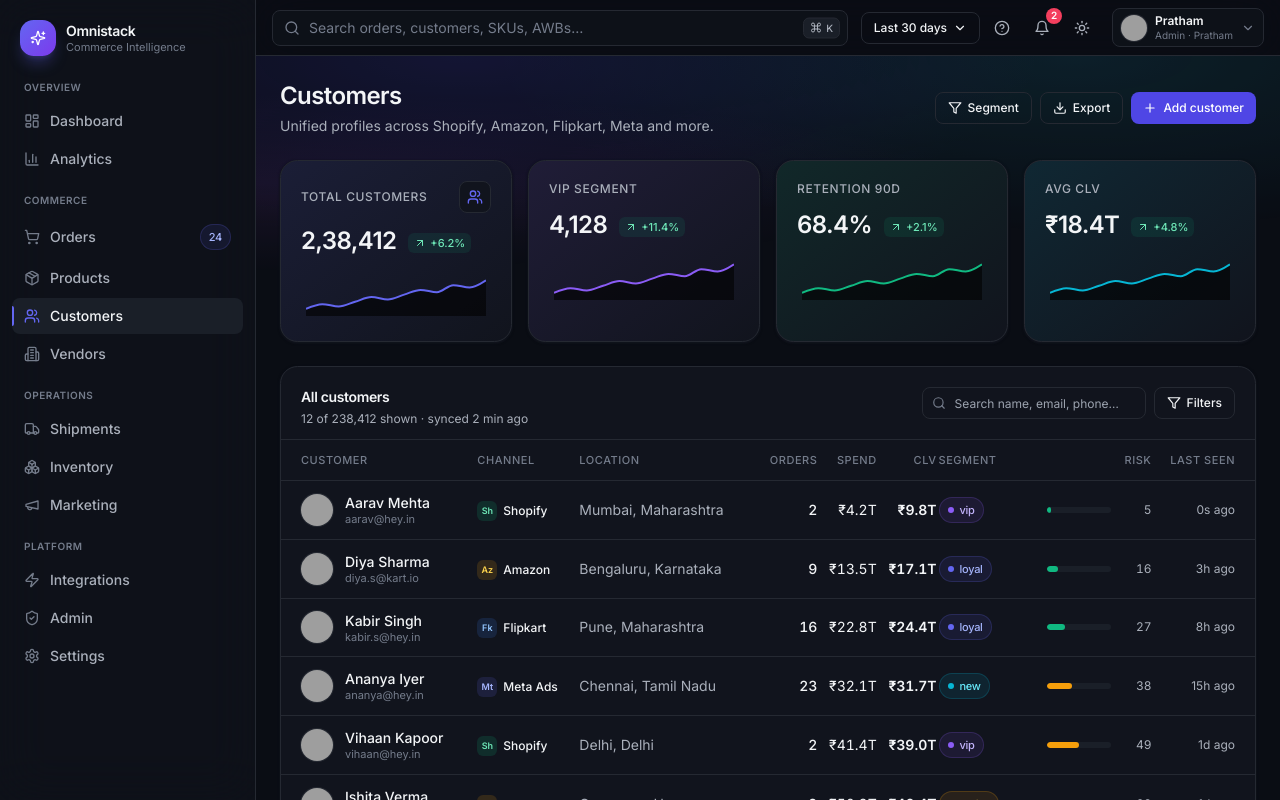
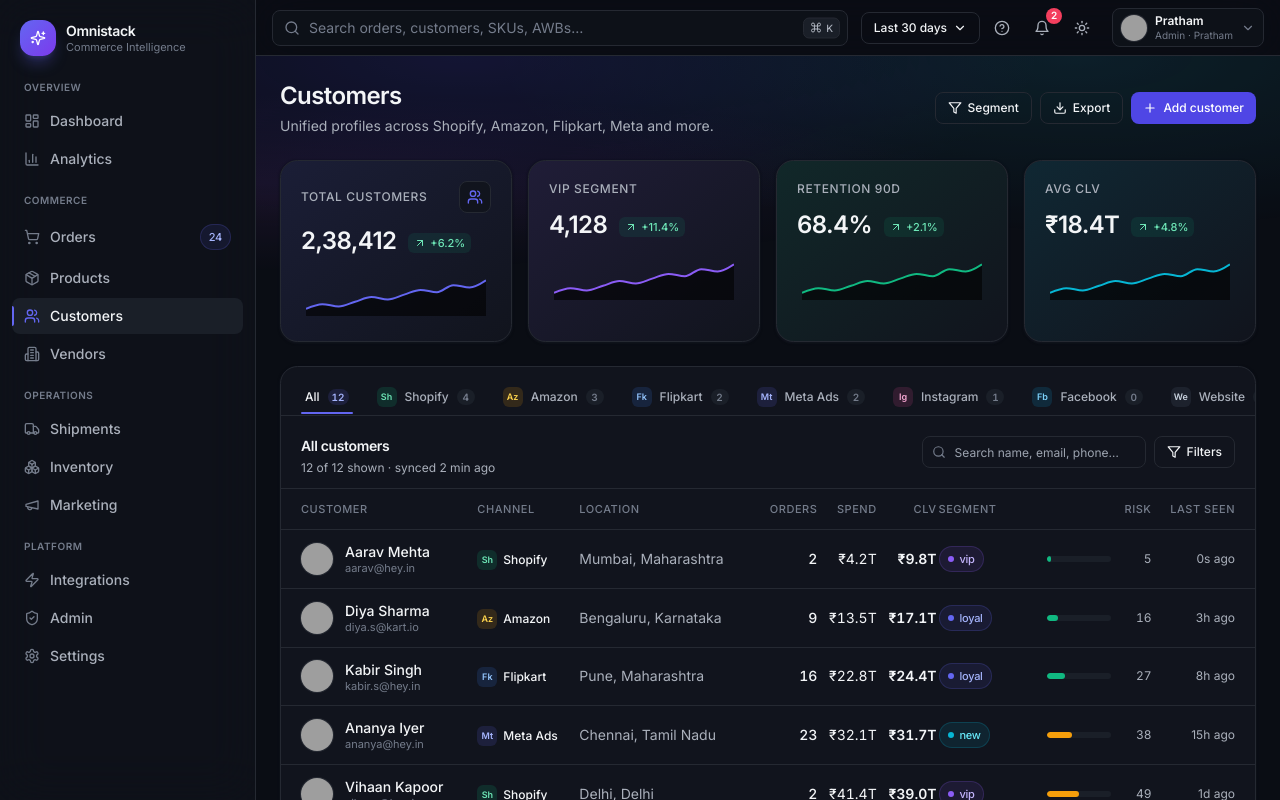
Before and after one commit to npcdazai/dataCenterErp, a Next.js app: page /customers in a window 1280 px wide. Built offline with nearby package versions, Linux system fonts and the light colour scheme; grey boxes are pictures that could not be loaded.

Commit message:
Implement channel tabs and search functionality in CustomersPage

```diff
--- a/app/customers/page.tsx
+++ b/app/customers/page.tsx
@@ -1,3 +1,7 @@
+"use client";
+
+import { useMemo, useState } from "react";
+import { motion } from "framer-motion";
 import { Download, Filter, Plus, Search, Users } from "lucide-react";
 import { Card, CardBody, CardHeader } from "@/components/ui/Card";
 import { Button } from "@/components/ui/Button";
@@ -7,7 +11,8 @@
 import { PageHeader } from "@/components/ui/PageHeader";
 import { KpiCard } from "@/components/ui/KpiCard";
 import { customers } from "@/lib/mock-data";
-import { formatINR, formatNumber, timeAgo } from "@/lib/utils";
+import { Platform } from "@/lib/types";
+import { cn, formatINR, formatNumber, timeAgo } from "@/lib/utils";
 
 const segmentTone: Record<string, "brand" | "success" | "warning" | "danger" | "neutral" | "purple"> = {
   vip: "purple",
@@ -17,7 +22,45 @@
   churned: "danger"
 };
 
+type ChannelTab = "all" | Platform;
+
+const channelTabs: { key: ChannelTab; label: string }[] = [
+  { key: "all", label: "All" },
+  { key: "shopify", label: "Shopify" },
+  { key: "amazon", label: "Amazon" },
+  { key: "flipkart", label: "Flipkart" },
+  { key: "meta", label: "Meta Ads" },
+  { key: "instagram", label: "Instagram" },
+  { key: "facebook", label: "Facebook" },
+  { key: "website", label: "Website" }
+];
+
 export default function CustomersPage() {
+  const [active, setActive] = useState<ChannelTab>("all");
+  const [query, setQuery] = useState("");
+
+  const counts = useMemo(() => {
+    const map = new Map<ChannelTab, number>();
+    map.set("all", customers.length);
+    for (const c of customers) {
+      map.set(c.platform, (map.get(c.platform) ?? 0) + 1);
+    }
+    return map;
+  }, []);
+
+  const filtered = useMemo(() => {
+    const q = query.trim().toLowerCase();
+    return customers.filter((c) => {
+      if (active !== "all" && c.platform !== active) return false;
+      if (!q) return true;
+      return (
+        c.name.toLowerCase().includes(q) ||
+        c.email.toLowerCase().includes(q) ||
+        c.phone.toLowerCase().includes(q)
+      );
+    });
+  }, [active, query]);
+
   return (
     <div className="space-y-6">
       <PageHeader
@@ -46,14 +89,59 @@
       </div>
 
       <Card>
+        {/* Channel tabs */}
+        <div className="flex items-center gap-1 overflow-x-auto border-b border-border px-3 pt-3">
+          {channelTabs.map((t) => {
+            const isActive = active === t.key;
+            const count = counts.get(t.key) ?? 0;
+            return (
+              <button
+                key={t.key}
+                onClick={() => setActive(t.key)}
+                className={cn(
+                  "relative inline-flex items-center gap-2 whitespace-nowrap rounded-md px-3 py-2 text-xs font-medium transition",
+                  isActive ? "text-fg" : "text-fg-muted hover:text-fg"
+                )}
+              >
+                {t.key !== "all" && (
+                  <PlatformIcon platform={t.key as Platform} />
+                )}
+                <span>{t.label}</span>
+                <span
+                  className={cn(
+                    "inline-flex h-4 min-w-[18px] items-center justify-center rounded-full px-1 text-[10px] font-semibold tabular-nums",
+                    isActive
+                      ? "bg-brand-500/15 text-brand-600 dark:text-brand-300"
+                      : "bg-bg-muted text-fg-subtle"
+                  )}
+                >
+                  {count}
+                </span>
+                {isActive && (
+                  <motion.span
+                    layoutId="customers-tab-underline"
+                    className="absolute inset-x-2 -bottom-px h-0.5 rounded-full bg-brand-500"
+                  />
+                )}
+              </button>
+            );
+          })}
+        </div>
+
         <CardHeader
-          title="All customers"
-          description={`${customers.length} of 238,412 shown · synced 2 min ago`}
+          title={
+            active === "all"
+              ? "All customers"
+              : `${channelTabs.find((t) => t.key === active)?.label} customers`
+          }
+          description={`${filtered.length} of ${counts.get(active) ?? 0} shown · synced 2 min ago`}
           action={
             <div className="flex items-center gap-2">
               <div className="relative">
                 <Search className="pointer-events-none absolute left-2.5 top-1/2 h-3.5 w-3.5 -translate-y-1/2 text-fg-subtle" />
                 <input
+                  value={query}
+                  onChange={(e) => setQuery(e.target.value)}
                   placeholder="Search name, email, phone…"
                   className="h-8 w-56 rounded-lg border border-border bg-card pl-8 pr-3 text-xs focus:outline-none focus:ring-2 focus:ring-brand-500/30"
                 />
@@ -81,7 +169,14 @@
                 </tr>
               </thead>
               <tbody className="divide-y divide-border">
-                {customers.map((c) => (
+                {filtered.length === 0 && (
+                  <tr>
+                    <td colSpan={9} className="py-10 text-center text-sm text-fg-muted">
+                      No customers in this channel
+                    </td>
+                  </tr>
+                )}
+                {filtered.map((c) => (
                   <tr key={c.id} className="hover:bg-bg-muted/50">
                     <td className="py-3 pl-5">
                       <div className="flex items-center gap-3">
```
